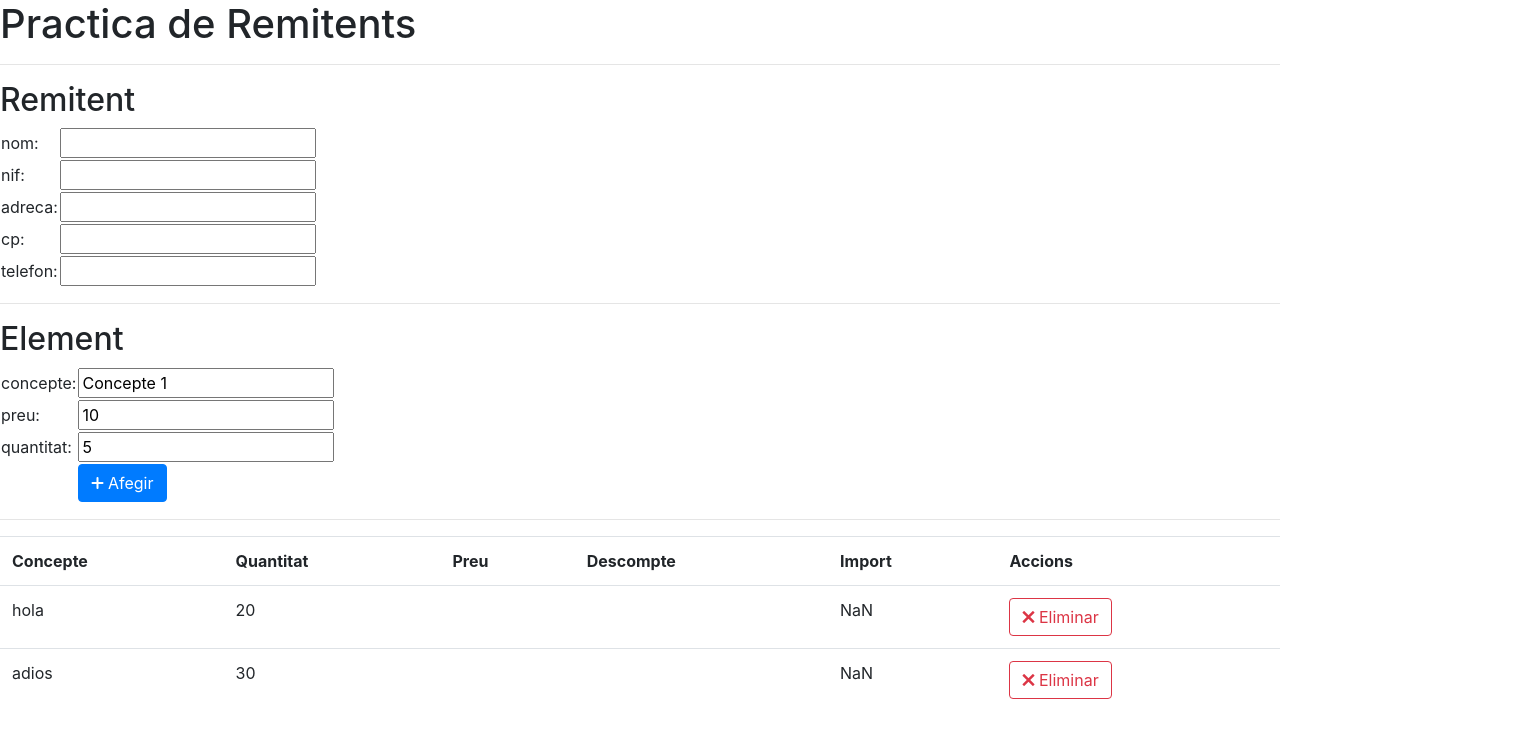
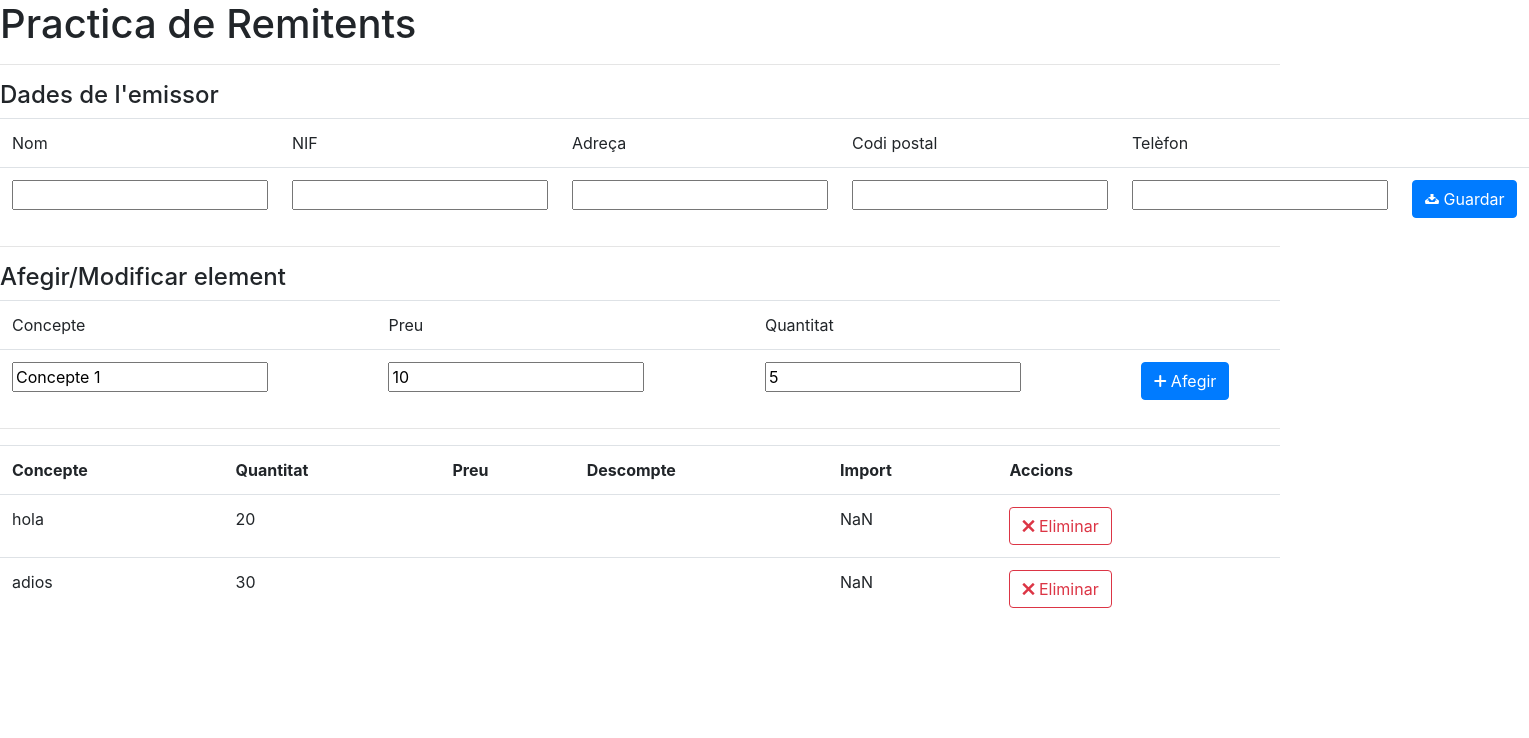
Before and after one commit to formaciong2/practica, an Angular app: page / in a window 1280 px wide. Shown: the top 738 px of the page, 1529 px wide, since content can reach past the window. Built offline with nearby package versions, Linux system fonts and the light colour scheme.

Commit message:
Restyling.

```diff
--- a/src/app/element/element.component.html
+++ b/src/app/element/element.component.html
@@ -1,19 +1,29 @@
-<h2>Element</h2>
-<table>
+<h4>Afegir/Modificar element</h4>
+<table class="table">
   <tr>
-    <td>concepte:</td>
-    <td><input type="text" [(ngModel)]="elementFormulari.concepte"></td>
+    <td>
+		Concepte
+	</td>
+	<td>
+		Preu
+	</td>
+    <td>
+		Quantitat
+	</td>
+	<td></td>
   </tr>
   <tr>
-    <td>preu:</td>
-    <td><input type="text" [(ngModel)]="elementFormulari.preu"></td>
-  </tr>
-  <tr>
-    <td>quantitat:</td>
-    <td><input type="text" [(ngModel)]="elementFormulari.quantitat"></td>
-  </tr>
-  <tr>
-    <td></td>
-    <td><button class="btn btn-primary" type="button" (click)="afegir()"><i class="ionicons ion-plus-round"></i> Afegir</button></td>
+    <td>
+		<input type="text" [(ngModel)]="elementFormulari.concepte">
+	</td>
+    <td>
+		<input type="text" [(ngModel)]="elementFormulari.preu">
+	</td>
+    <td>
+		<input type="text" [(ngModel)]="elementFormulari.quantitat">
+	</td>
+    <td>
+		<button class="btn btn-primary" type="button" (click)="afegir()"><i class="ionicons ion-plus-round"></i> Afegir</button>
+	</td>
   </tr>
 </table>
--- a/src/app/remitent/remitent.component.html
+++ b/src/app/remitent/remitent.component.html
@@ -1,23 +1,41 @@
-<h2>Remitent</h2>
-<table>
+<h4>Dades de l'emissor</h4>
+<table class="table">
   <tr>
-    <td>nom:</td>
-    <td><input type="text" [(ngModel)]="nom"></td>
+	<td>
+		Nom
+	</td>
+	<td>
+		NIF
+	<td>
+		Adreça
+	</td>
+	<td>
+		Codi postal
+	</td>
+	<td>
+		Telèfon
+	</td>
+	<td>
+	</td>
   </tr>
   <tr>
-    <td>nif:</td>
-    <td><input type="text" [(ngModel)]="nif"></td>
-  </tr>
-  <tr>
-    <td>adreca:</td>
-    <td><input type="text" [(ngModel)]="adreca"></td>
-  </tr>
-  <tr>
-    <td>cp:</td>
-    <td><input type="text" [(ngModel)]="cp"></td>
-  </tr>
-  <tr>
-    <td>telefon:</td>
-    <td><input type="text" [(ngModel)]="telefon"></td>
+    <td>
+		<input type="text" [(ngModel)]="nom">
+	</td>
+    <td>
+		<input type="text" [(ngModel)]="nif">
+	</td>
+    <td>
+		<input type="text" [(ngModel)]="adreca">
+	</td>
+    <td>
+		<input type="text" [(ngModel)]="cp">
+	</td>
+    <td>
+		<input type="text" [(ngModel)]="telefon">
+	</td>
+    <td>
+		<button class="btn btn-primary"><i class="ion ion-archive"></i> Guardar</button>
+	</td>
   </tr>
 </table>
```
